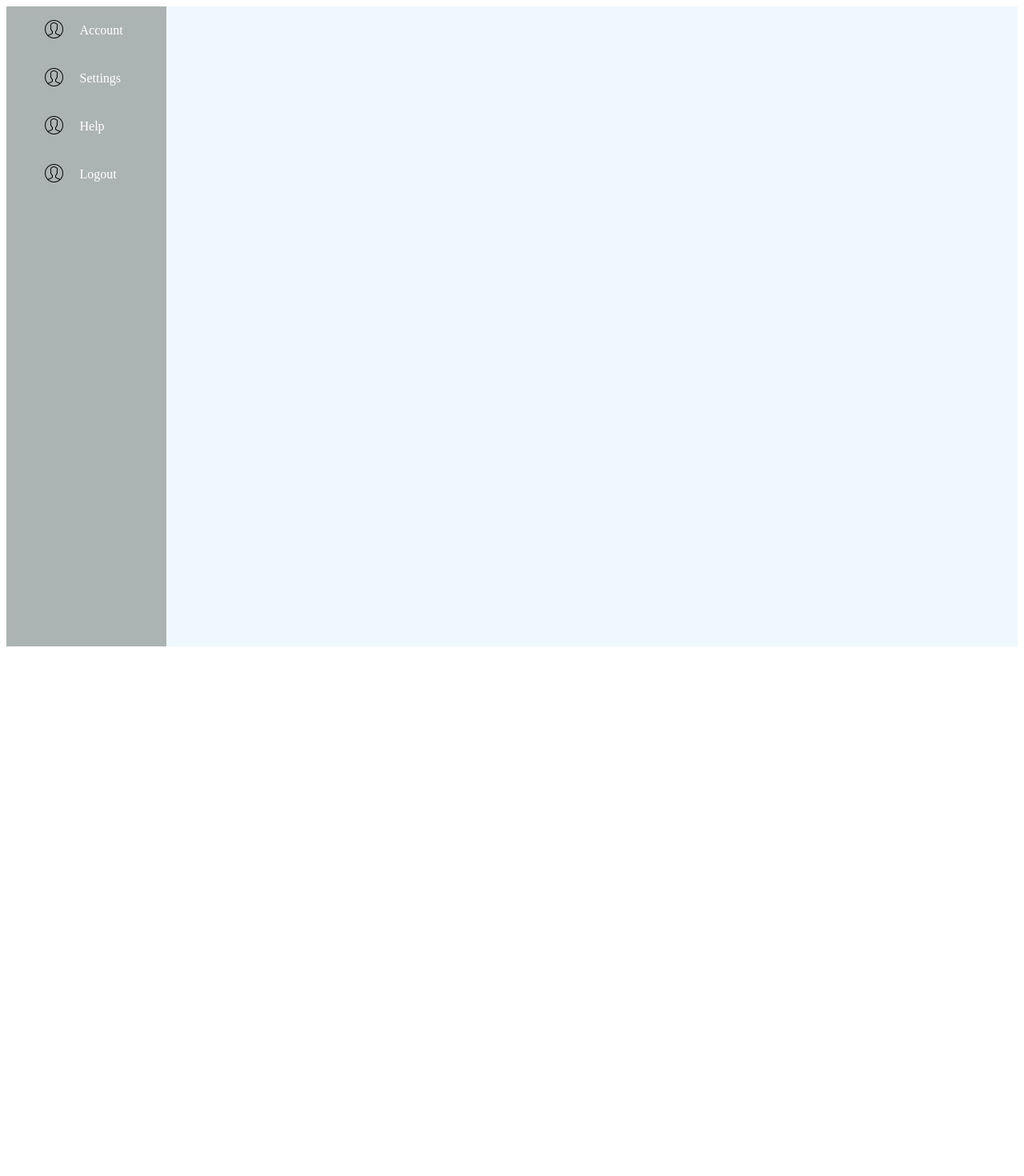
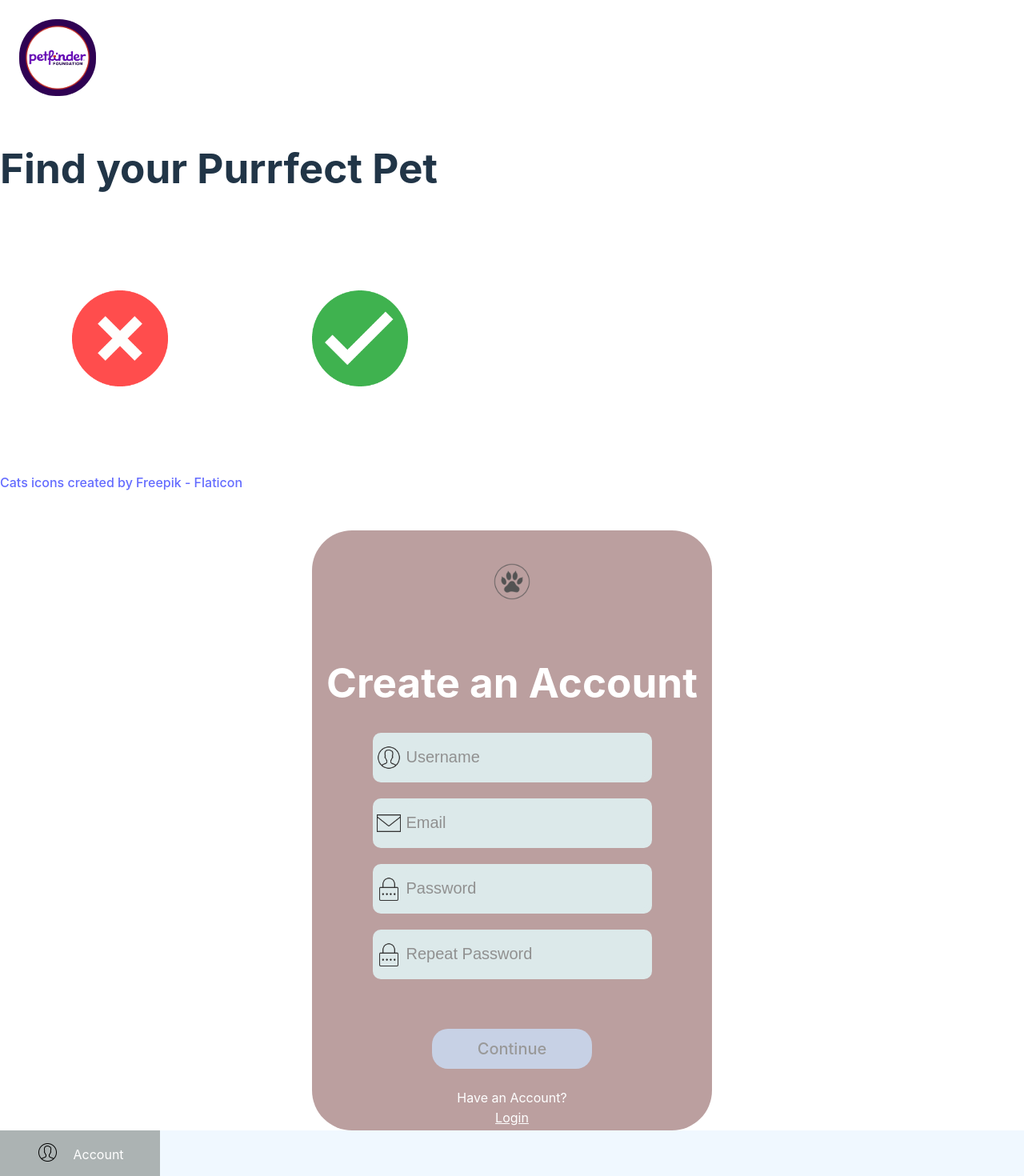
Before and after one commit to cis3296f23/purrfectpets, a React (Vite) app: page / in a window 1280 px wide. Shown: the top 1470 px of the page at 80% size. Before the commit the page ends 816 px from the top, so only its background shows below. Built offline with nearby package versions, Linux system fonts and the light colour scheme; no server answers.

Commit message:
move css elements around

```diff
--- a/src/App.css
+++ b/src/App.css
@@ -1,12 +1,4 @@
-#root {
-  max-width: 1280px;
-  margin: 0 auto;
-  padding: 2rem;
-  text-align: center;
-  display:flex;
-  flex-direction: column;
-  justify-content: space-between;
-}
+
 
 .logo {
   height: 6em;
--- a/src/components/AccountComponents/Account.scss
+++ b/src/components/AccountComponents/Account.scss
@@ -3,6 +3,8 @@
     height: 100%;
     width: 100vw;
     max-width: 100%;
+    margin: 0;
+    padding:0;
 
 
 
--- a/src/components/LoginComponents/LoginSignup.scss
+++ b/src/components/LoginComponents/LoginSignup.scss
@@ -15,7 +15,7 @@
     justify-content: start;
     align-items: center;
     width: 500px;
-    height: 700px;
+    height: 750px;
     opacity: .8;
     border-radius: 50px;
     background-color: rgb(170, 136, 136);
--- a/src/index.css
+++ b/src/index.css
@@ -1,6 +1,13 @@
+#root {
+  display:flex;
+  flex-direction: column;
+  justify-content: space-between;
+}
+
+
+
 :root {
   font-family: Inter, system-ui, Avenir, Helvetica, Arial, sans-serif;
-  line-height: 1.5;
   font-weight: 400;
 
   color-scheme: light dark;
--- a/src/main.jsx
+++ b/src/main.jsx
@@ -1,14 +1,14 @@
 import React from 'react'
 import ReactDOM from 'react-dom/client'
-//import App from './App.jsx'
-//import './index.css'
+import App from './App.jsx'
+import './index.css'
 import LoginSignup from './components/LoginComponents/LoginSignup.jsx'
 import Account from './components/AccountComponents/Account.jsx'
 
 ReactDOM.createRoot(document.getElementById('root')).render(
   <React.StrictMode>
-    {/* <App/>
-    <LoginSignup/> */}
+    <App/>
+    <LoginSignup/>
     <Account/>
   </React.StrictMode>,
 )
```
